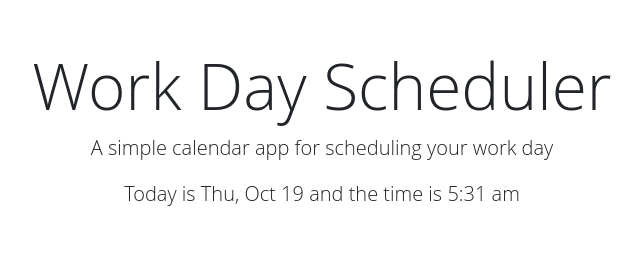
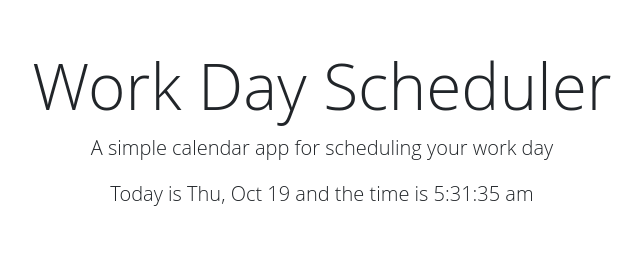
Before and after one commit to Brett-C/Daily-Planning-Tool, a plain HTML site: page Develop/index.html in a window 1280 px wide. Shown: the top 269 px of the page, 318-958 px from the left. Drawn offline with nearby package versions, Linux system fonts and the light colour scheme.

Commit message:
finished project

```diff
--- a/Develop/script.js
+++ b/Develop/script.js
@@ -1,31 +1,17 @@
-// Wrap all code that interacts with the DOM in a call to jQuery to ensure that
-// the code isn't run until the browser has finished rendering all the elements
-// in the html.
-
-let today = dayjs()
-let hours = today.hour();
-let minutes = today.format("mm a")
 $(function () {
 
-  // TODO: Add a listener for click events on the save button. This code should
-  // use the id in the containing time-block as a key to save the user input in
-  // local storage. HINT: What does `this` reference in the click listener
-  // function? How can DOM traversal be used to get the "hour-x" id of the
-  // time-block containing the button that was clicked? How might the id be
-  // useful when saving the description in local storage?
-  //
+  $('.saveBtn').click((e) => {
+    const containerEl = e.currentTarget.parentNode;
+    const descriptionEl = containerEl.querySelector('.description');
+    localStorage.setItem(containerEl.id, descriptionEl.value)
+  });
 
-  //
-
-
-
-  // TODO: Add code to apply the past, present, or future clඞss to each time
-  // block by comparing the id to the current hour. HINTS: How can the id
-  // attribute of each time-block be used to conditionally add or remove the
-  // past, present, and future classes? How can Day.js be used to get the
-  // current hour in 24-hour time?
-  //
   function timeSync() {
+    const today = dayjs()
+    const hours = today.hour();
+    const minutes = today.format("mm")
+    const seconds = today.format("ss a")
+    $('#currentDay').text(`Today is ${today.format('ddd, MMM DD')} and the time is ${hours}:${minutes}:${seconds}`);
     let timeBlocks = document.getElementsByClassName('time-block');
     for (let timeBlock of timeBlocks) {
       let blockHour = Number(timeBlock.id.match(/[0-9]{1,2}/)[0]);
@@ -40,31 +26,13 @@ $(function () {
         timeBlock.classList.remove('present', 'future')
       }
     }
-
-
-
-
   }
   timeSync();
-  // setInterval(timeSync, 10000);
+  setInterval(timeSync, 1000);
 
-
-
-
-  // TODO: Add code to get any user input that was saved in localStorage and set
-  // the values of the corresponding textarea elements. HINT: How can the id
-  // attribute of each time-block be used to do this?
-  //
-
-
-
-  // TODO: Add code to display the current date in the header of the page.
-  // DONE!
-
-  function day_time() {
-    $('#currentDay').text(`Today is ${today.format('ddd, MMM DD')} and the time is ${hours}:${minutes}`);
-  };
-
-  day_time();
-
+  for (let i = 9; i <=17; i++) {
+    const identifier = `hour-${i}`;
+    const savedValue = localStorage.getItem(identifier);
+    document.querySelector(`#${identifier} .description`).value = savedValue;
+  }
 });
```
Also changed, not shown: Develop/index.html (+0 -12 lines).
